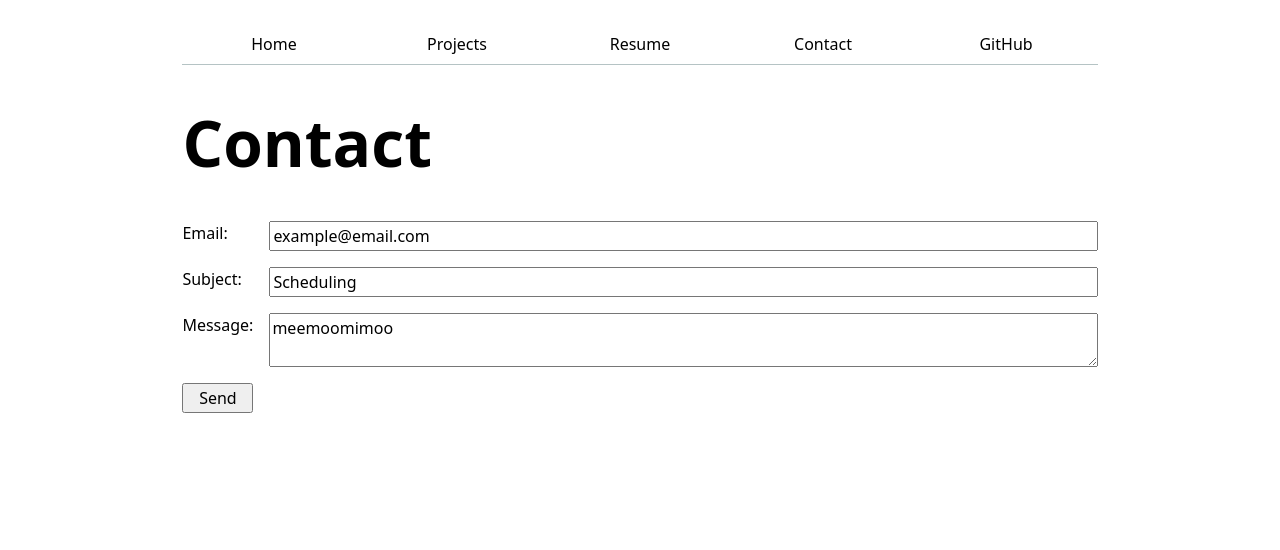
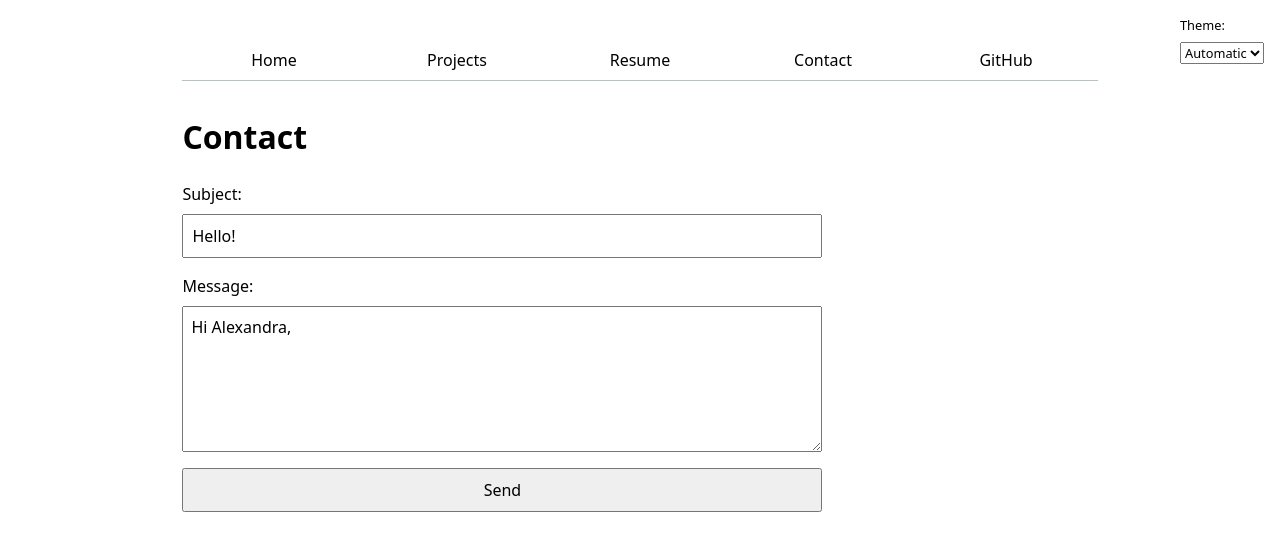
Before and after one commit to alexa45394/portfolio, a plain HTML site: page contact/index.html in a window 1280 px wide. Drawn offline with Linux system fonts and the light colour scheme.

Commit message:
javascript 1.0.3 >>::((

```diff
--- a/contact/index.html
+++ b/contact/index.html
@@ -10,24 +10,18 @@
 <body>
   <h1>Contact</h1>
 
-  <form action="mailto:almaxon@ucsd.edu" method="POST" enctype="text/plain">
-    <label>
-      Email:
-      <input name="email" type="email" value="example@email.com">
-    </label>
-
+  <form action="mailto:almaxon@ucsd.edu">
     <label>
       Subject:
-      <input name="subject" value="Scheduling">
+      <input name="subject" value="Hello!" />
     </label>
 
     <label>
       Message:
-      <textarea name="body">meemoomimoo</textarea>
+      <textarea name="body">Hi Alexandra,</textarea>
     </label>
 
-    <button>Send</button>
+    <button type="submit">Send</button>
   </form>
-  <script type="module" src="../global.js"></script>
 </body>
 </html>
--- a/global.js
+++ b/global.js
@@ -4,44 +4,96 @@ function $$(selector, context = document) {
   return Array.from(context.querySelectorAll(selector));
 }
 
-const pages = [
-  { url: "", title: "Home" },
-  { url: "projects/", title: "Projects" },
-  { url: "cv.html", title: "Resume" },
-  { url: "contact/", title: "Contact" },
-  { url: "https://github.com/alexa45394", title: "GitHub" }
-];
-
+// change this to your actual repo name
 const BASE_PATH =
   location.hostname === "localhost" || location.hostname === "127.0.0.1"
     ? "/"
     : "/portfolio/";
 
-const nav = document.createElement("nav");
+// pages for auto nav
+let pages = [
+  { url: "", title: "Home" },
+  { url: "projects/", title: "Projects" },
+  { url: "cv.html", title: "Resume" },
+  { url: "contact/", title: "Contact" },
+  { url: "https://github.com/alexa45394", title: "GitHub" },
+];
+
+// create nav automatically
+let nav = document.createElement("nav");
 document.body.prepend(nav);
 
-for (const p of pages) {
+for (let p of pages) {
   let url = p.url;
 
   if (!url.startsWith("http")) {
     url = BASE_PATH + url;
   }
 
-  const a = document.createElement("a");
+  let a = document.createElement("a");
   a.href = url;
   a.textContent = p.title;
 
-  const isExternal = a.host && a.host !== location.host;
-  if (isExternal) {
+  // highlight current page
+  a.classList.toggle(
+    "current",
+    a.host === location.host && a.pathname === location.pathname
+  );
+
+  // external links open in new tab
+  if (a.host !== location.host) {
     a.target = "_blank";
-  }
-
-  const current =
-    a.host === location.host && a.pathname === location.pathname;
-
-  if (current) {
-    a.classList.add("current");
+    a.rel = "noopener noreferrer";
   }
 
   nav.append(a);
 }
+
+// add theme switcher
+document.body.insertAdjacentHTML(
+  "afterbegin",
+  `
+  <label class="color-scheme">
+    Theme:
+    <select>
+      <option value="light dark">Automatic</option>
+      <option value="light">Light</option>
+      <option value="dark">Dark</option>
+    </select>
+  </label>
+`
+);
+
+let select = document.querySelector(".color-scheme select");
+
+function setColorScheme(colorScheme) {
+  document.documentElement.style.setProperty("color-scheme", colorScheme);
+  select.value = colorScheme;
+}
+
+if ("colorScheme" in localStorage) {
+  setColorScheme(localStorage.colorScheme);
+}
+
+select.addEventListener("input", function (event) {
+  let colorScheme = event.target.value;
+  setColorScheme(colorScheme);
+  localStorage.colorScheme = colorScheme;
+});
+
+// better contact form
+let form = document.querySelector("form");
+
+form?.addEventListener("submit", function (event) {
+  event.preventDefault();
+
+  let data = new FormData(form);
+  let params = [];
+
+  for (let [name, value] of data) {
+    params.push(`${name}=${encodeURIComponent(value)}`);
+  }
+
+  let url = `${form.action}?${params.join("&")}`;
+  location.href = url;
+});
--- a/style.css
+++ b/style.css
@@ -1,20 +1,23 @@
 html {
-  --color-accent: oklch(65% 50% 0);
-  accent-color: var(--color-accent);
   color-scheme: light dark;
 }
 
 body {
-  font: 100%/1.5 system-ui;
+  font: 100%/1.5 system-ui, sans-serif;
   max-width: 100ch;
   margin-inline: auto;
-  padding: 1em;
+  padding: 2rem;
+}
+
+img {
+  max-width: 300px;
+  height: auto;
 }
 
 nav {
+  --border-color: oklch(50% 10% 200 / 40%);
   display: flex;
-  margin-bottom: 1em;
-  --border-color: oklch(50% 10% 200 / 40%);
+  margin-bottom: 2rem;
   border-bottom: 1px solid var(--border-color);
 }
 
@@ -32,22 +35,8 @@ nav a.current {
 }
 
 nav a:hover {
-  border-bottom: 0.4em solid var(--color-accent);
-  background-color: color-mix(in oklch, var(--color-accent), canvas 85%);
-}
-
-h1 {
-  font-size: 400%;
-}
-
-h1, h2, h3, h4, h5, h6 {
-  line-height: 1.1;
-  text-wrap: balance;
-}
-
-img {
-  max-width: 300px;
-  height: auto;
+  border-bottom: 0.4em solid oklch(80% 3% 200);
+  background-color: color-mix(in oklch, oklch(70% 10% 250), canvas 85%);
 }
 
 input,
@@ -59,14 +48,23 @@ select {
 
 form {
   display: grid;
-  grid-template-columns: auto 1fr;
   gap: 1em;
+  max-width: 40em;
 }
 
 label {
   display: grid;
-  grid-template-columns: subgrid;
-  grid-column: 1 / -1;
+  gap: 0.5em;
+}
+
+input,
+textarea,
+button {
+  padding: 0.5em;
+}
+
+textarea {
+  min-height: 8em;
 }
 
 .projects {
@@ -77,12 +75,13 @@ label {
 
 .projects article {
   display: grid;
-  grid-template-rows: subgrid;
-  grid-row: span 3;
+  gap: 0.5em;
 }
 
-.projects h2 {
-  margin: 0;
+.projects img {
+  width: 100%;
+  max-width: 100%;
+  height: auto;
 }
 
 .color-scheme {
```
Also changed, not shown: cv.html (+1 -2 lines), index.html (+4 -2 lines), projects/index.html (+4 -5 lines).
